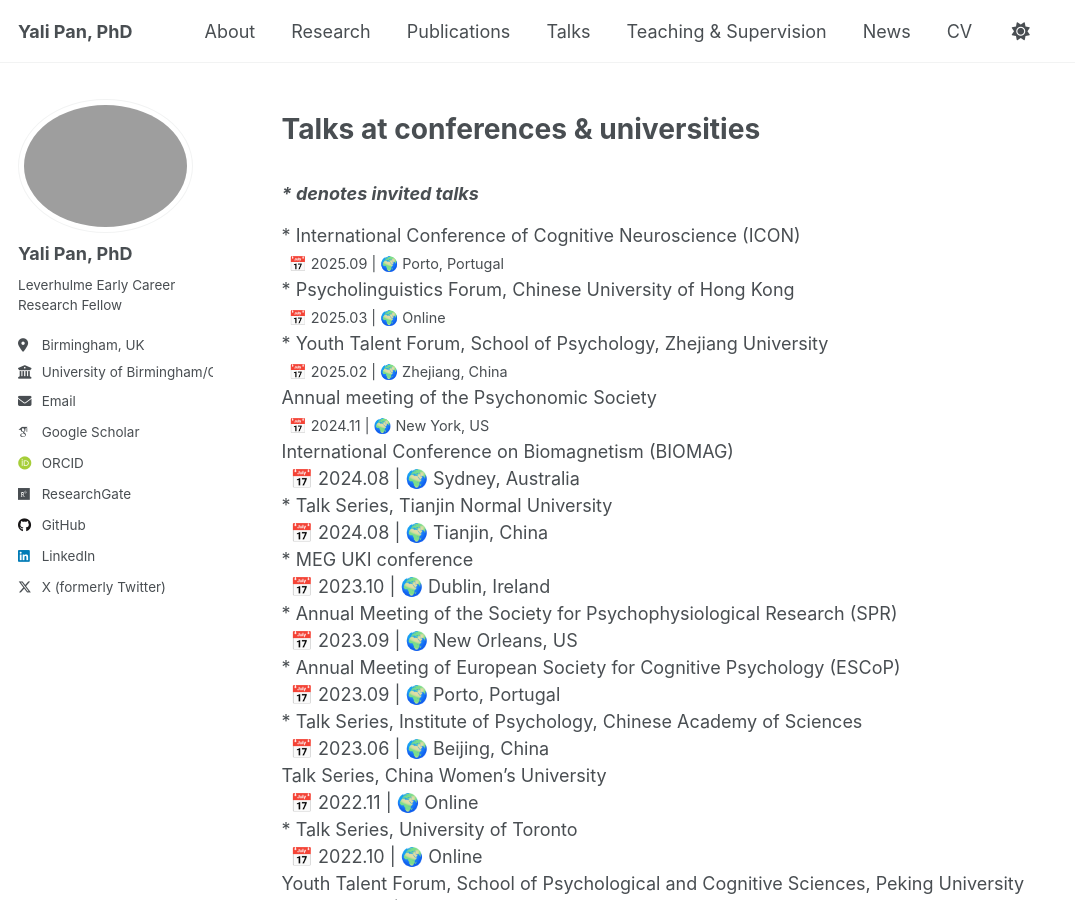
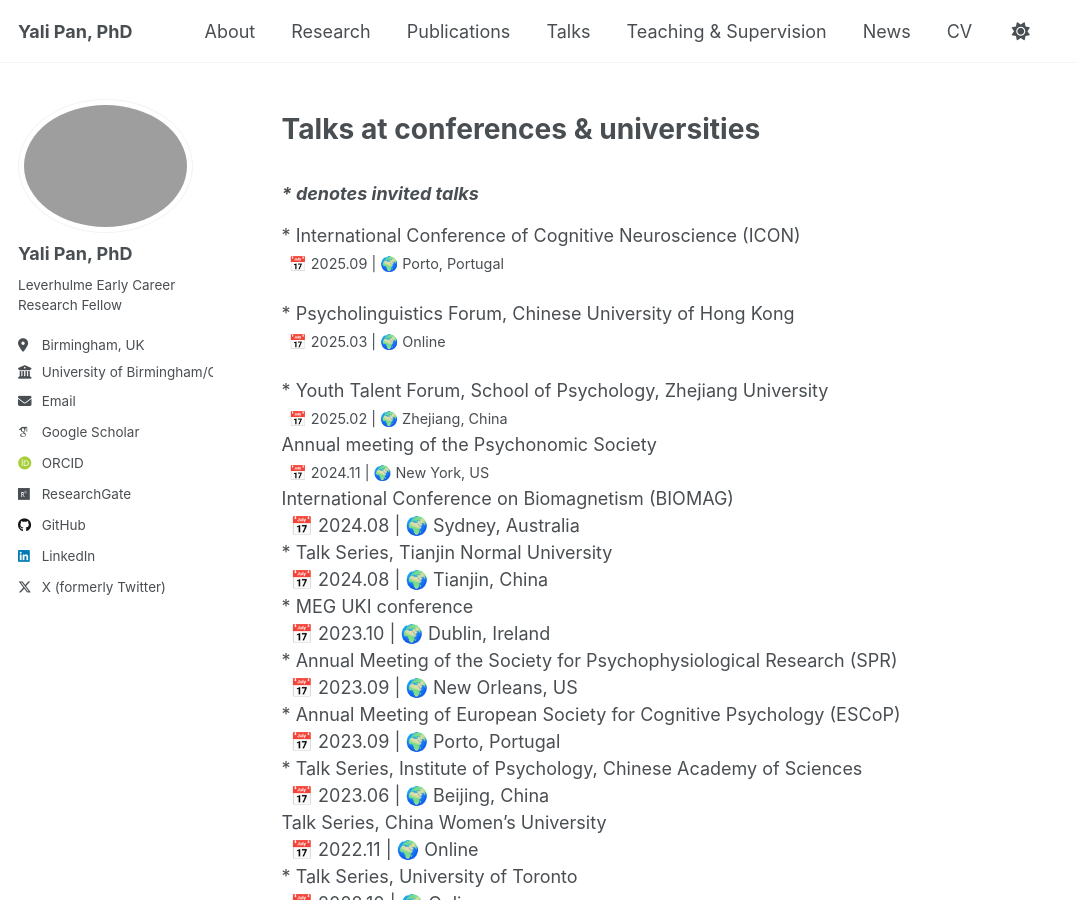
Before and after one commit to yalipan666/yalipan666.github.io, a Jekyll site: the page built from _pages/talks.md, in a window 1280 px wide and 900 px high. Shown: the whole window, without its empty margins (0-1075 px from the left). Built offline with Jekyll 4.4.1, drawn with Linux system fonts in a browser that asks for light colours; some web fonts are replaced; a script that is not in the unit is left out.

Commit message:
Update talks.md

```diff
--- a/_pages/talks.md
+++ b/_pages/talks.md
@@ -9,56 +9,58 @@ author_profile: true
 
 # Talks at conferences & universities
 ### _* denotes invited talks_
-<span style="font-size:1em;line-height: 1.4;"> * International Conference of Cognitive Neuroscience (ICON)</span>
+<span style="font-size:1em"> * International Conference of Cognitive Neuroscience (ICON)</span>
 <span style="font-size:0.8em;">&ensp;📅 2025.09  |  🌍 Porto, Portugal</span>
-<span style="font-size:1em;line-height: 1.4;"> * Psycholinguistics Forum, Chinese University of Hong Kong</span>
+
+<span style="font-size:1em;"> * Psycholinguistics Forum, Chinese University of Hong Kong</span>
 <span style="font-size:0.8em;">&ensp;📅 2025.03  |  🌍 Online</span>
-<span style="font-size:1em;line-height: 1.4;"> * Youth Talent Forum, School of Psychology, Zhejiang University</span>
+
+<span style="font-size:1em;"> * Youth Talent Forum, School of Psychology, Zhejiang University</span>
 <span style="font-size:0.8em;">&ensp;📅 2025.02  |  🌍 Zhejiang, China</span>
-<span style="font-size:1em;line-height: 1.4;"> Annual meeting of the Psychonomic Society</span>
+<span style="font-size:1em;"> Annual meeting of the Psychonomic Society</span>
 <span style="font-size:0.8em;">&ensp;📅 2024.11  |  🌍 New York, US</span>
-<span style="font-size:1em;line-height: 1.4;"> International Conference on Biomagnetism (BIOMAG)
+<span style="font-size:1em;"> International Conference on Biomagnetism (BIOMAG)
 &ensp;📅 2024.08  |  🌍 Sydney, Australia</span>
-<span style="font-size:1em;line-height: 1.4;"> * Talk Series, Tianjin Normal University
+<span style="font-size:1em;"> * Talk Series, Tianjin Normal University
 &ensp;📅 2024.08  |  🌍 Tianjin, China</span>
-<span style="font-size:1em;line-height: 1.4;"> * MEG UKI conference
+<span style="font-size:1em;"> * MEG UKI conference
 &ensp;📅 2023.10  |  🌍 Dublin, Ireland</span>
-<span style="font-size:1em;line-height: 1.4;"> * Annual Meeting of the Society for Psychophysiological Research (SPR)
+<span style="font-size:1em;"> * Annual Meeting of the Society for Psychophysiological Research (SPR)
 &ensp;📅 2023.09  |  🌍 New Orleans, US</span>
-<span style="font-size:1em;line-height: 1.4;"> * Annual Meeting of European Society for Cognitive Psychology (ESCoP)
+<span style="font-size:1em;"> * Annual Meeting of European Society for Cognitive Psychology (ESCoP)
 &ensp;📅 2023.09  |  🌍 Porto, Portugal</span>
-<span style="font-size:1em;line-height: 1.4;"> * Talk Series, Institute of Psychology, Chinese Academy of Sciences
+<span style="font-size:1em;"> * Talk Series, Institute of Psychology, Chinese Academy of Sciences
 &ensp;📅 2023.06  |  🌍 Beijing, China</span>
-<span style="font-size:1em;line-height: 1.4;"> Talk Series, China Women’s University
+<span style="font-size:1em;"> Talk Series, China Women’s University
 &ensp;📅 2022.11  |  🌍 Online</span>
-<span style="font-size:1em;line-height: 1.4;"> * Talk Series, University of Toronto
+<span style="font-size:1em;"> * Talk Series, University of Toronto
 &ensp;📅 2022.10  |  🌍 Online</span>
-<span style="font-size:1em;line-height: 1.4;"> Youth Talent Forum, School of Psychological and Cognitive Sciences, Peking University
+<span style="font-size:1em;"> Youth Talent Forum, School of Psychological and Cognitive Sciences, Peking University
 &ensp;📅 2022.07  |  🌍 Online</span>
-<span style="font-size:1em;line-height: 1.4;"> * Talk series, University of Oxford
+<span style="font-size:1em;"> * Talk series, University of Oxford
 &ensp;📅 2022.06  |  🌍 Online</span>
-<span style="font-size:1em;line-height: 1.4;"> * Leading Edge Workshop on Co-registration of eye tracking and EEG
+<span style="font-size:1em;"> * Leading Edge Workshop on Co-registration of eye tracking and EEG
 &ensp;📅 2022.05  |  🌍 Tampa, US</span>
-<span style="font-size:1em;line-height: 1.4;"> * Talk series, Beijing Language and Culture University
+<span style="font-size:1em;"> * Talk series, Beijing Language and Culture University
 &ensp;📅 2022.04  |  🌍 Online</span>
-<span style="font-size:1em;line-height: 1.4;"> Annual Meeting of the Association for Reading and Writing in Asia (ARWA)
+<span style="font-size:1em;"> Annual Meeting of the Association for Reading and Writing in Asia (ARWA)
 &ensp;📅 2021.03  |  🌍 Online</span>
 <br>
 <br>
 
 # Chaired Symposium
-<span style="font-size:1em;line-height: 1.4;"> "Attention in Reading" workshop, sponsored by the Royal Society
+<span style="font-size:1em;"> "Attention in Reading" workshop, sponsored by the Royal Society
 &ensp;📅 2025.01  |  🌍 Birmingham, UK</span>
-<span style="font-size:1em;line-height: 1.4;"> MEG UKI conference
+<span style="font-size:1em;"> MEG UKI conference
 &ensp;📅 2024.10  |  🌍 Birmingham, UK</span>
-<span style="font-size:1em;line-height: 1.4;"> International Conference of Cognitive Neuroscience (ICON)
+<span style="font-size:1em;"> International Conference of Cognitive Neuroscience (ICON)
 &ensp;📅 2022.05  |  🌍 Helsinki, Finland</span>
-<span style="font-size:1em;line-height: 1.4;"> Annual Meeting of the Cognitive Neuroscience Society (CNS)
+<span style="font-size:1em;"> Annual Meeting of the Cognitive Neuroscience Society (CNS)
 &ensp;📅 2022.04  |  🌍 San Francisco, US</span>
 <br>
 <br>
 
 # Public Engagement
-<span style="font-size:1em;line-height: 1.4;"> Brain Awareness Week 2023, Explaining the brain to the public
+<span style="font-size:1em;"> Brain Awareness Week 2023, Explaining the brain to the public
 &ensp;📅 2023.05  |  🌍 Birmingham, UK</span>
 <br>
```
